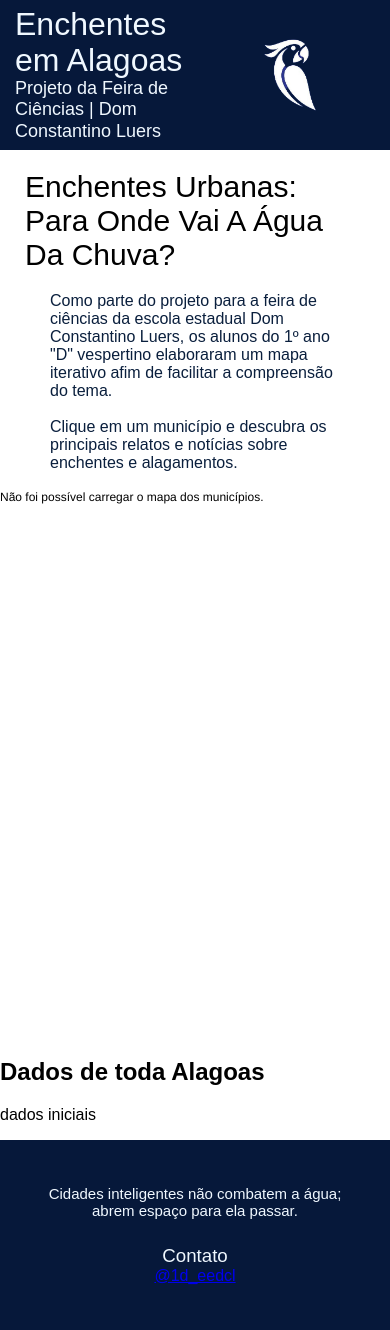
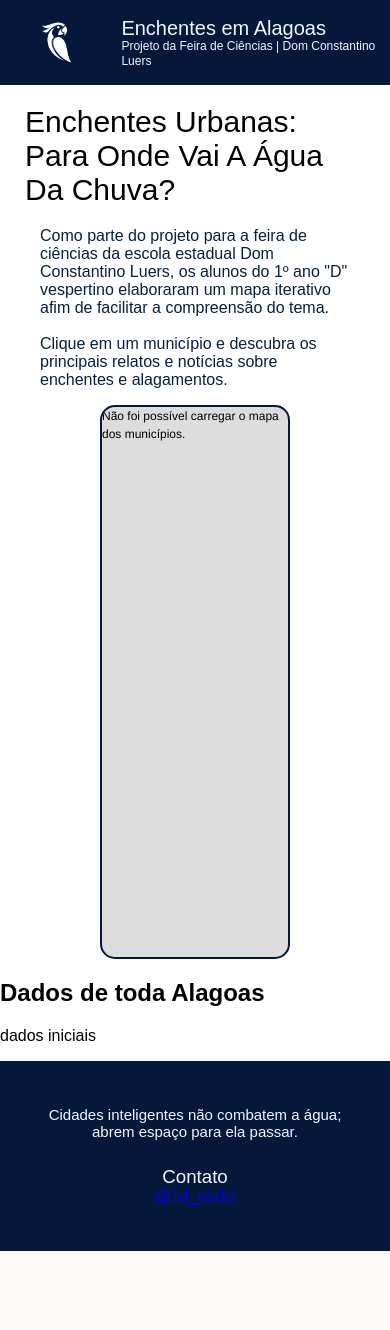
Before and after one commit to MicaeliCaetano/Mapa-Interativo-Enchentes-em-Alagoas, a Django app: page / in a window 390 px wide. After the commit the page ends 1251 px from the top, so only its background shows below. Run offline with Django 5.2, Linux system fonts and the light colour scheme.

Commit message:
Salvamento de modificações

```diff
--- a/static/css/style.css
+++ b/static/css/style.css
@@ -42,6 +42,29 @@ header h1 {
 header h3 {
     font-size: 18px;
     line-height: 1.2;
+}
+
+@media (max-width: 600px) {
+    header {
+        height: 85px;
+    }
+
+    header div {
+        margin-left: 8px;
+    }
+
+    header h1 {
+        font-size: 20px;
+    }
+
+    header h3 {
+        font-size: 12px;
+    }
+
+    #mapa {
+        height: 450px;
+        margin-inline: 40px;
+    }
 }
 
 footer {
@@ -96,8 +119,16 @@ p[title="inicio"] {
 }
 @media (max-width: 600px) {
     p[title="inicio"] {
-        margin-inline: 50px;
+        margin-inline: 40px;
     }
+}
+
+#mapa {
+    height: 550px;
+    margin-inline: 100px;
+    border: 2px solid rgb(6, 24, 58);
+    border-radius: 15px;
+    overflow: hidden;
 }
 
 .nome-municipio {
--- a/templates/base.html
+++ b/templates/base.html
@@ -9,11 +9,11 @@
     </head>
     <body>
         <header>
+            <img src="{% static 'img/arara.png' %}" alt="Logo da escola">
             <div title="cabecalhoRodaPe">
                 <h1>Enchentes em Alagoas</h1>
                 <h3>Projeto da Feira de Ciências | Dom Constantino Luers</h3>
             </div>
-            <img src="{% static 'img/arara.png' %}" alt="Logo da escola">
         </header>
         <main>
             {% block content %}{% endblock %}
--- a/templates/municipios/inicio.html
+++ b/templates/municipios/inicio.html
@@ -8,7 +8,7 @@
 <h1 title="inicio">Enchentes Urbanas: Para Onde Vai A Água Da Chuva?</h1>
 <p title="inicio">Como parte do projeto para a feira de ciências da escola estadual Dom Constantino Luers, os alunos do 1º ano "D" vespertino elaboraram um mapa iterativo afim de facilitar a compreensão do tema.<br><br>Clique em um município e descubra os principais relatos e notícias sobre enchentes e alagamentos.</p>
 
-<div id="mapa" style="height: 550px; width: 100%; background: transparent;"></div>
+<div id="mapa"></div>
 
 <div id="informacoes-municipios">
     <h2>Dados de toda Alagoas</h2>
```
